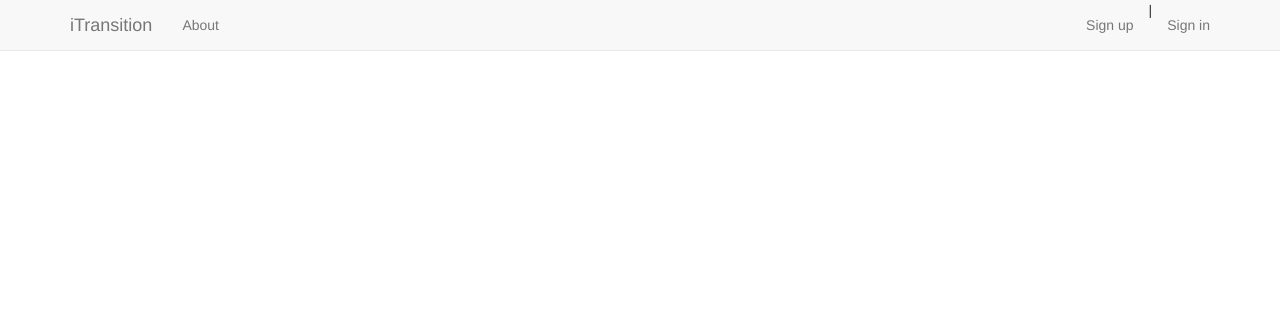
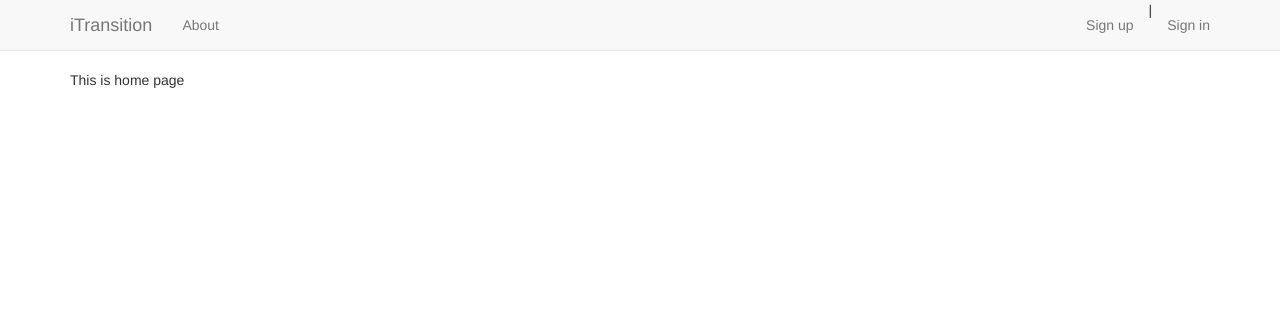
Before and after one commit to slawiko/courses-iTransition, a Django app: page / in a window 1280 px wide. Shown: the top 311 px of the page. Run offline with Django 3.2, Linux system fonts and the light colour scheme; some libraries are stand-ins or nearby versions.

Commit message:
T-5_6: templates bug fix

```diff
--- a/Task_5_6/templates/about.html
+++ b/Task_5_6/templates/about.html
@@ -1 +1,5 @@
 {% extends 'base.html' %}
+
+{% block content %}
+<p>This is about page</p>
+{% endblock %}
--- a/Task_5_6/templates/home.html
+++ b/Task_5_6/templates/home.html
@@ -1 +1,5 @@
 {% extends 'base.html' %}
+
+{% block content %}
+<p>This is home page</p>
+{% endblock %}
--- a/Task_5_6/templates/profile.html
+++ b/Task_5_6/templates/profile.html
@@ -1,5 +1,5 @@
 {% extends 'base.html' %}
 
 {% block content %}
-<p>This is your profile page</p>
+    <p>This is your profile page</p>
 {% endblock %}
```
